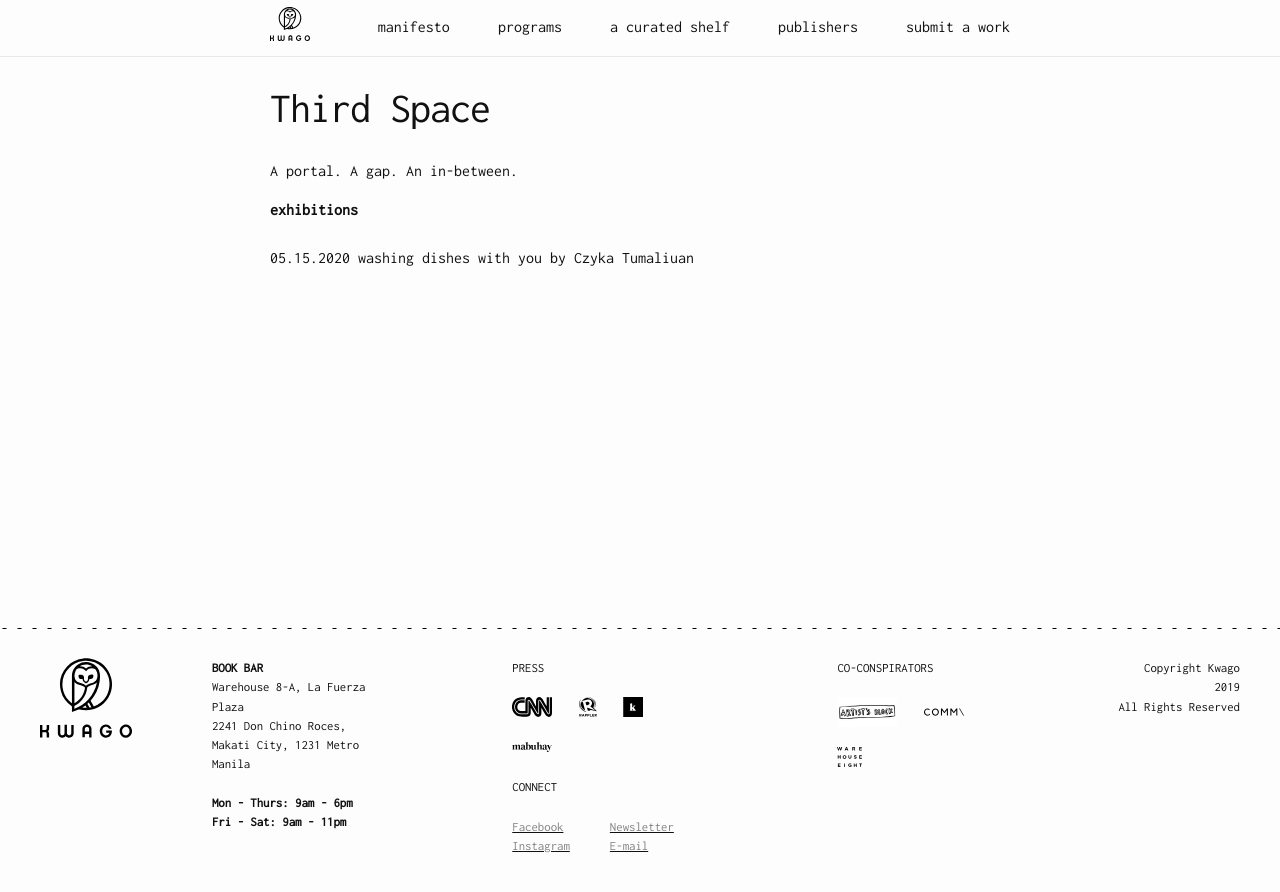
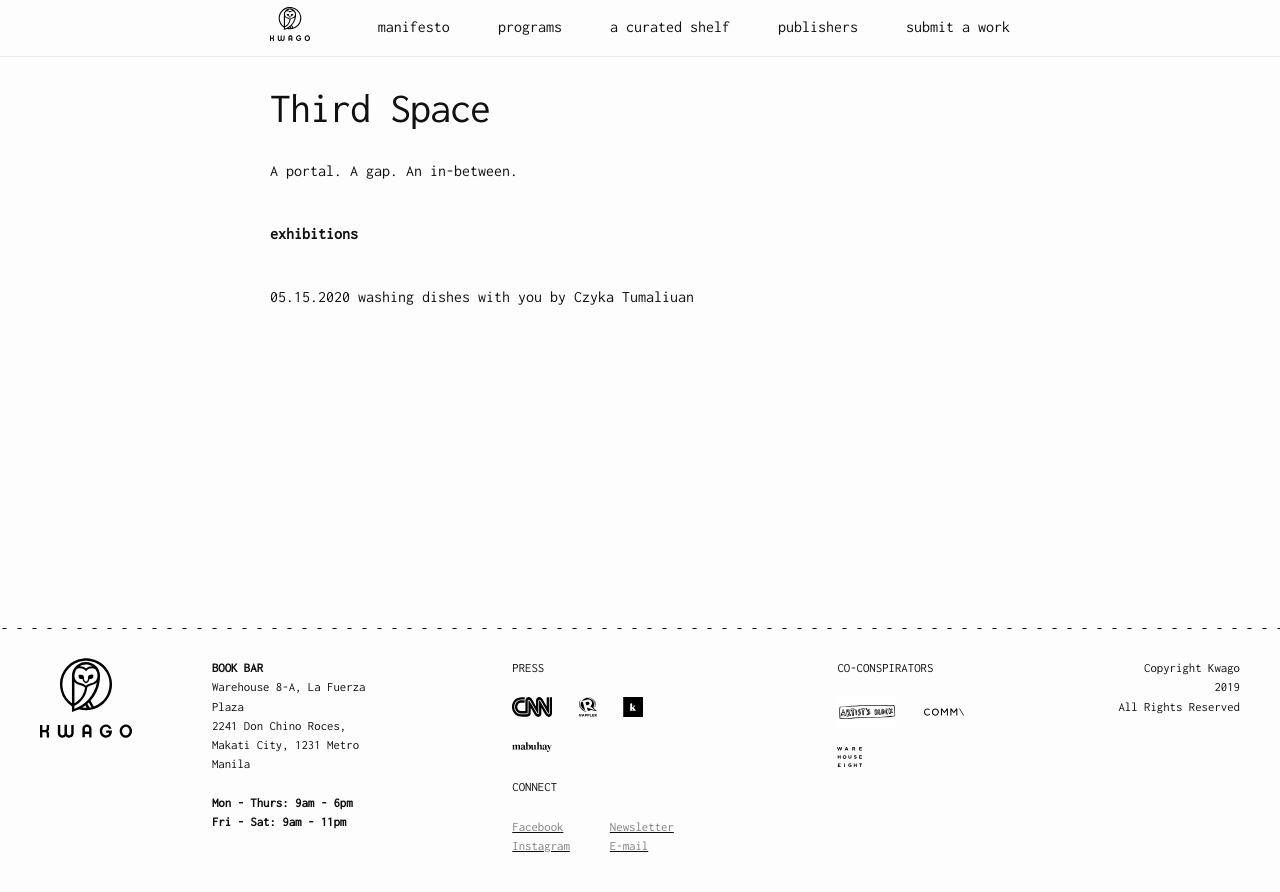
Before and after one commit to patsylala/kwago-siteleaf, a Jekyll site: the page built from thirdspace.markdown, in a window 1280 px wide. Shown: the top 892 px of the page. Built offline with Jekyll 4.4.1, drawn with Linux system fonts in a browser that asks for light colours; our own code applies the rules of GitHub Pages for plain Markdown files.

Commit message:
Updated Thirdspace

```diff
--- a/thirdspace.markdown
+++ b/thirdspace.markdown
@@ -6,7 +6,8 @@ Field name:
 
 A portal. A gap. An in-between.
 
+<br />
 **exhibitions**
 <br /><br />
+
 05.15.2020 washing dishes with you by Czyka Tumaliuan
-<br />
```
